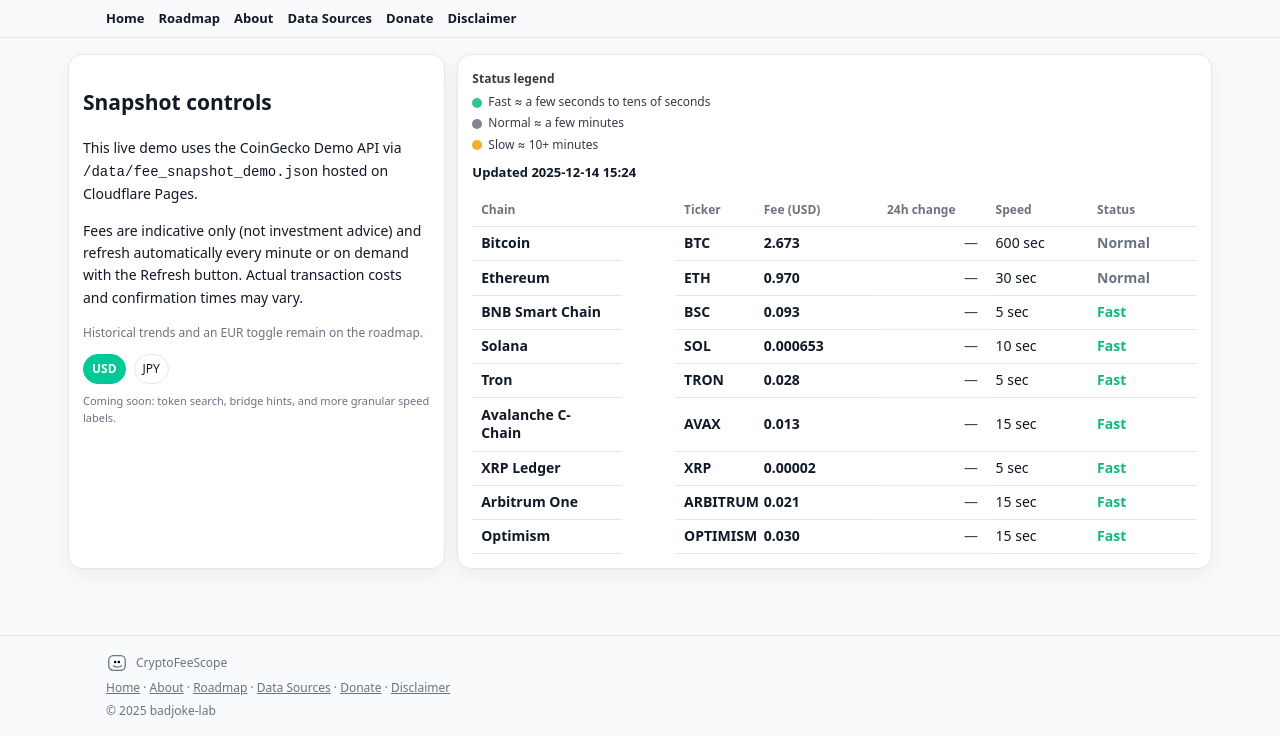
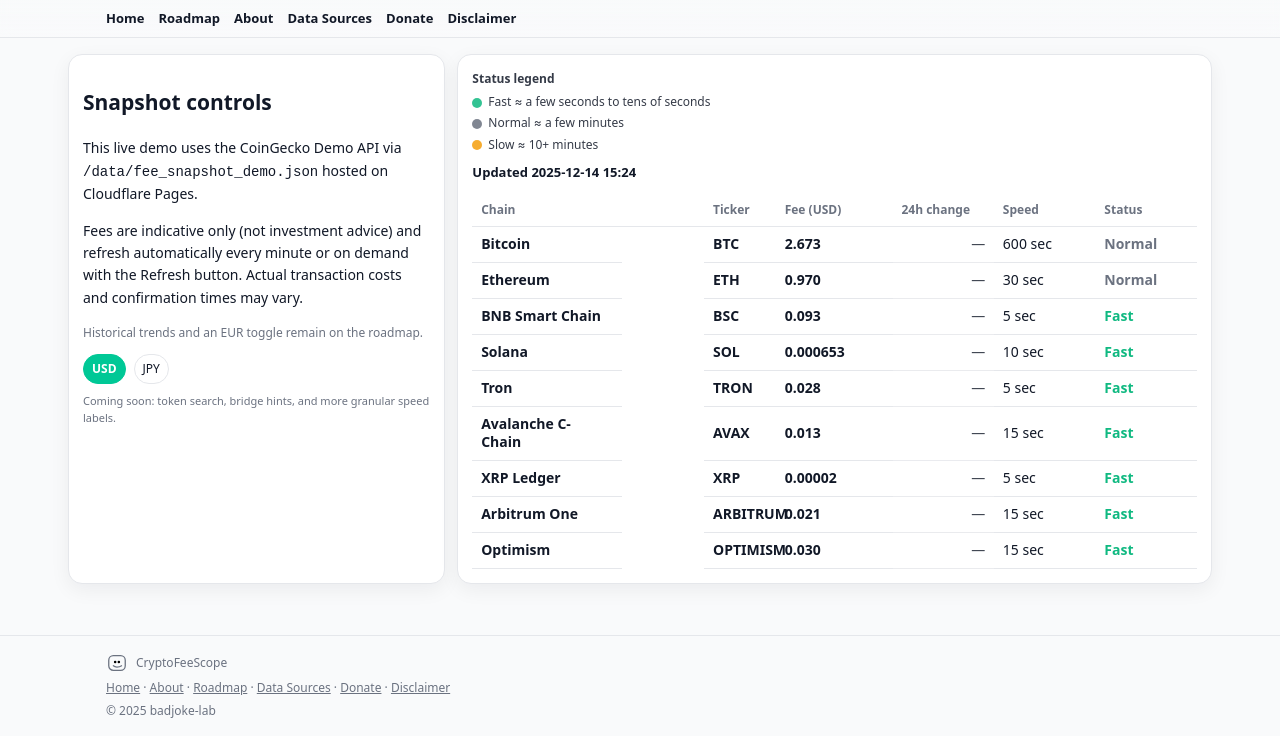
Before and after one commit to badjoke-lab/cryptofeescope, a website: page index.html in a window 1280 px wide. Shown: the part 64-800 px from the top of the page. Drawn offline with Linux system fonts and the light colour scheme.

Commit message:
Adjust desktop fee table spacing

```diff
--- a/style.css
+++ b/style.css
@@ -333,15 +333,49 @@ tbody tr:hover{
 }
 
 @media(min-width:768px){
-  .fee-table{table-layout:fixed;}
+  .fee-table{table-layout:fixed;width:100%;}
   .fee-table .chain-cell{flex-direction:row;align-items:center;gap:10px;white-space:normal;}
   .fee-table .chain-label{font-size:14px;}
-  .fee-table .col-chain{width:28%;padding-right:14px;}
-  .fee-table .col-ticker{width:11%;padding-right:6px;}
-  .fee-table .col-fee{width:17%;}
-  .fee-table .col-change{width:15%;}
-  .fee-table .col-speed{width:14%;}
-  .fee-table .col-status{width:15%;}
+
+  .fee-table th:nth-child(1),
+  .fee-table td:nth-child(1){
+    width:32%;
+    padding-right:14px;
+  }
+
+  .fee-table th:nth-child(2),
+  .fee-table td:nth-child(2){
+    width:10%;
+    padding-right:12px;
+    white-space:nowrap;
+  }
+
+  .fee-table th:nth-child(3),
+  .fee-table td:nth-child(3){
+    width:16%;
+    padding-left:8px;
+    white-space:nowrap;
+  }
+
+  .fee-table th:nth-child(4),
+  .fee-table td:nth-child(4){
+    width:14%;
+    white-space:nowrap;
+  }
+
+  .fee-table th:nth-child(5),
+  .fee-table td:nth-child(5){
+    width:14%;
+    white-space:nowrap;
+  }
+
+  .fee-table th:nth-child(6),
+  .fee-table td:nth-child(6){
+    width:14%;
+    white-space:nowrap;
+  }
+
+  .fee-table td{padding-top:8px;padding-bottom:8px;}
 }
 
 /* Details 列（▾ボタン） */
```
